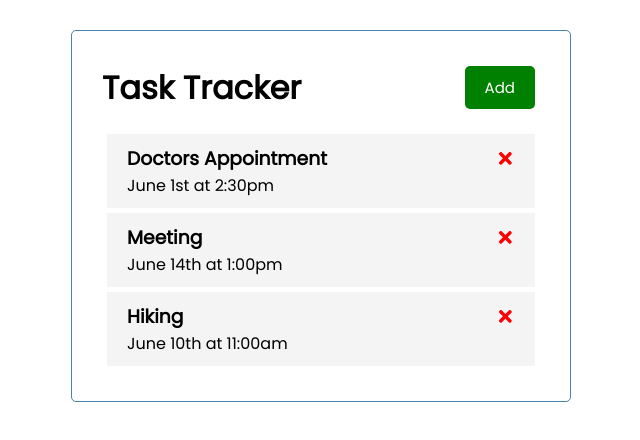
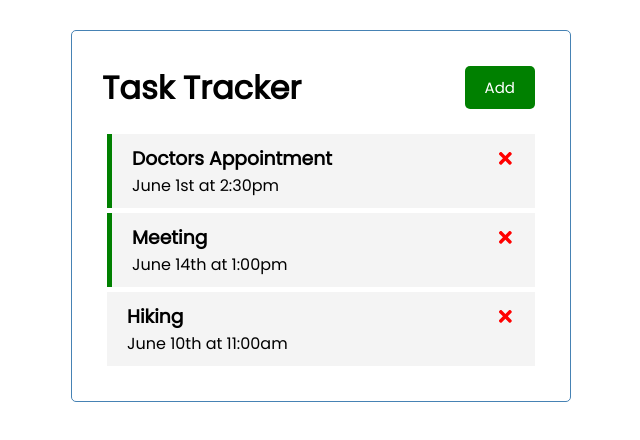
Before and after one commit to mcrea23/react-task-code-along-tracker, a React (Create React App) app: page / in a window 1280 px wide. Shown: the top 440 px of the page, without its empty margins (319-959 px from the left). Built offline with nearby package versions, Linux system fonts and the light colour scheme.

Commit message:
src: reminder

```diff
--- a/src/App.js
+++ b/src/App.js
@@ -26,15 +26,29 @@ const App = () => {
 
   //Delete Task
   const deleteTask = (id) => {
-    console.log('delete', id)
-  }
+    setTasks(tasks.filter((task) => task.id !== id))
+    }
 
+    // Toggle Reminder
+    const toggleReminder = (id) => {
+      setTasks(
+        tasks.map((task) =>
+        task.id == id ? { ...task, reminder:
+        !task.reminder } : task
+        )
+      )
+    }
   return (
     <div className='container'>
       <Header />
-      <Tasks tasks={tasks} onDelete={deleteTask} />
+      {tasks.length > 0 ? (
+      <Tasks tasks={tasks} onDelete=
+      {deleteTask} onToggle={toggleReminder} />
+      ) : (
+        'No Tasks To Show'
+      )}
     </div>
-  );
+  )
 }
 
 export default App;
--- a/src/components/Task.js
+++ b/src/components/Task.js
@@ -1,10 +1,15 @@
 import {FaTimes} from 'react-icons/fa'
 
-const Task = ({ task, onDelete }) => {
+const Task = ({ task, onDelete, onToggle }) => {
   return (
-    <div className='task'>
+    <div
+    className={`task ${task.reminder ? 'reminder' : ''}`}onDoubleClick={() =>
+      onToggle(task.id)}
+    >
       <h3>
-        {task.text} <FaTimes style={{ color: 'red', cursor: 'pointer'}}
+        {task.text}{' '}
+        <FaTimes
+        style={{ color: 'red', cursor: 'pointer'}}
         onClick={() => onDelete(task.id)}
       />
       </h3>
--- a/src/components/Tasks.js
+++ b/src/components/Tasks.js
@@ -1,11 +1,16 @@
 import Task from './Task'
 
-const Tasks = ({ tasks, onDelete }) => {
+const Tasks = ({ tasks, onDelete, onToggle }) => {
   return (
     <>
-    {tasks.map((task) =>
-    (<Task key={task.id} task={task} onDelete={onDelete} />
-    ))}
+      {tasks.map((task) => (
+      <Task
+        key={task.id}
+        task={task}
+        onDelete={onDelete}
+        onToggle={onToggle}
+        />
+       ))}
     </>
   )
 }
```
Also changed, not shown: src/components/AddTask.js (added).
